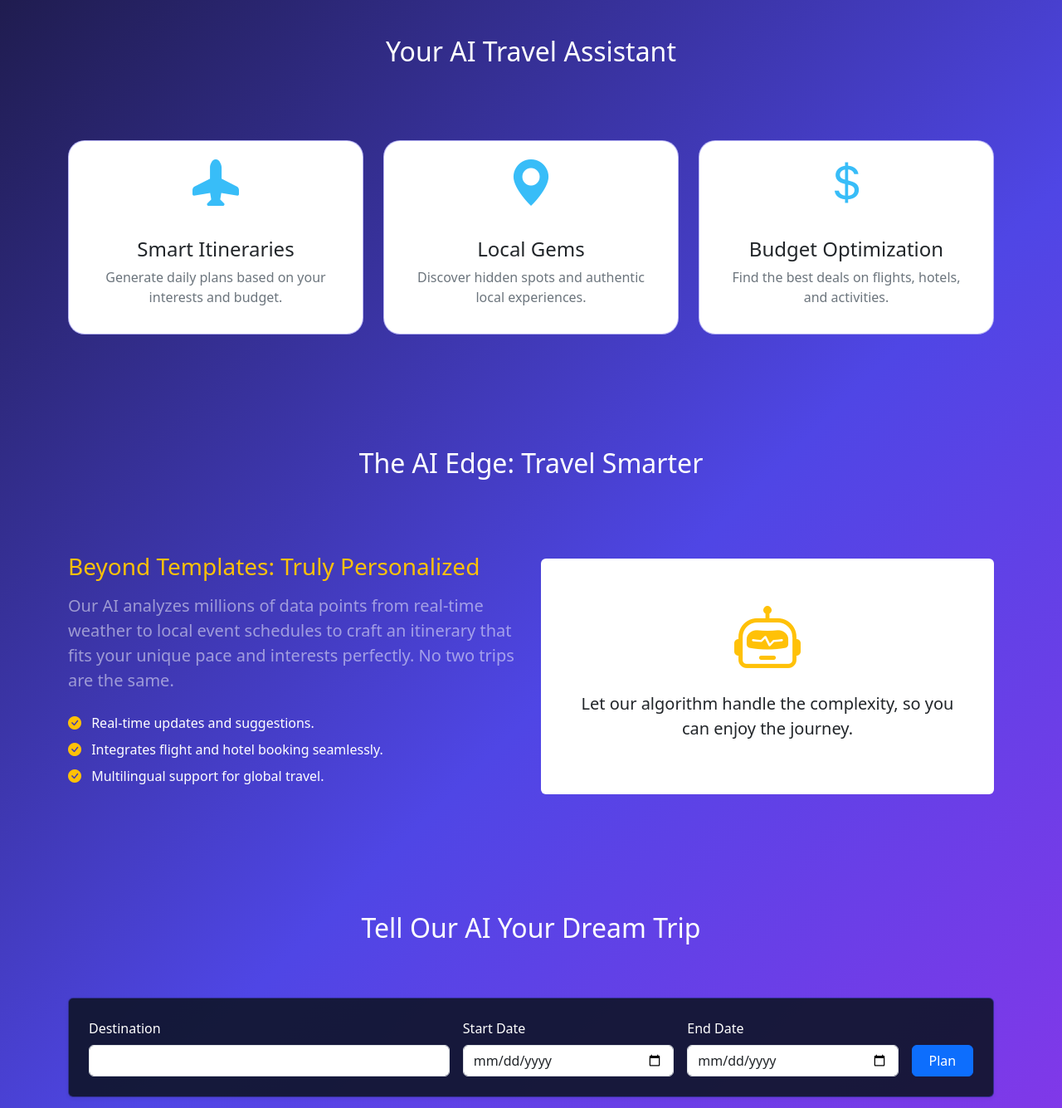
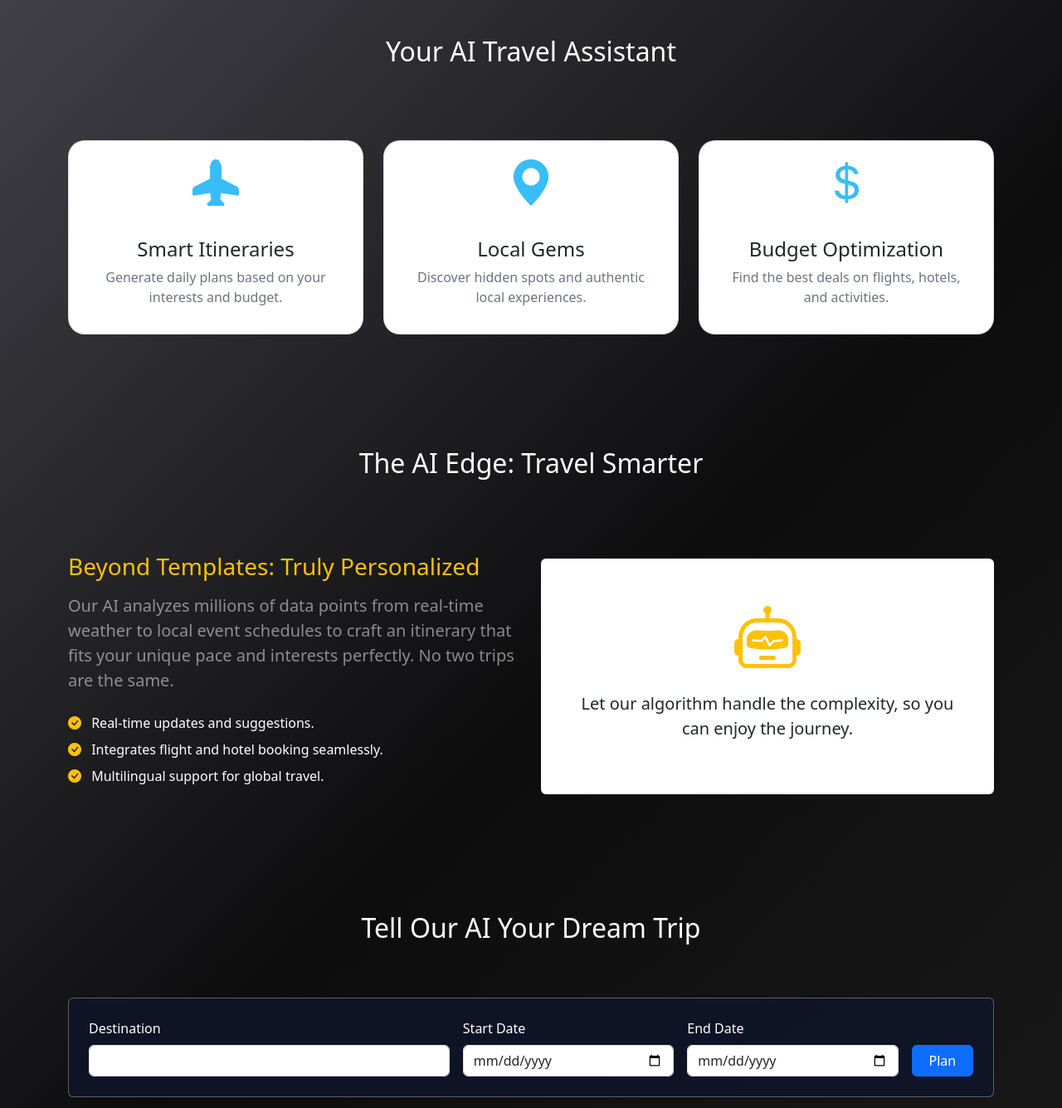
Before and after one commit to arththika04/AI-Travel-Planner, a plain HTML site: page assets/index.html in a window 1280 px wide. Shown: the part 805-2140 px from the top of the page at 83% size. Drawn offline with nearby package versions, Linux system fonts and the light colour scheme.

Commit message:
css backround color

```diff
--- a/assets/style.css
+++ b/assets/style.css
@@ -9,7 +9,7 @@
 }
 
 .background {
-    background: linear-gradient(135deg, #1e1b4b, #4f46e5, #9333ea);
+    background: linear-gradient(135deg, #434249, #0d0d0e, #1d1c1d);
 }
 
 
@@ -31,7 +31,7 @@
 li a::before{
     content: "";
     height: 3px;
-    background: #38BDF8;
+    background: #6b7072;
     position: absolute;
     left: 0;
     bottom: -2px;
@@ -74,7 +74,7 @@ li a:hover::before{
 /* Cards */
 .card {
     /* background: rgba(10, 15, 31, 0.8); */
-    border: 1px solid rgba(79, 70, 229, 0.4);
+    border: 1px solid rgba(182, 181, 202, 0.4);
     color: var(--text-light);
     transition: 0.3s ease;
     border-radius: 20px;
@@ -82,7 +82,7 @@ li a:hover::before{
 
 .card:hover {
     transform: translateY(-5px);
-    box-shadow: 0 10px 30px rgba(147, 51, 234, 0.4);
+    box-shadow: 0 10px 30px rgba(203, 198, 207, 0.4);
 }
 
 /* Icons */
@@ -105,7 +105,7 @@ li a:hover::before{
 /* Form Styling */
 #planner-form form {
     background: rgba(15, 20, 40, 0.9) !important;
-    border: 1px solid rgba(79, 70, 229, 0.5);
+    border: 1px solid rgba(168, 177, 171, 0.5);
 }
 
 /* NEW STYLES for AI Power and Trust Sections */
```
